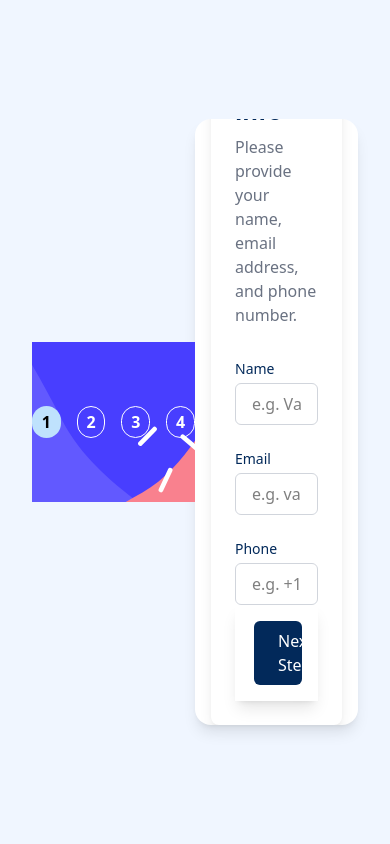
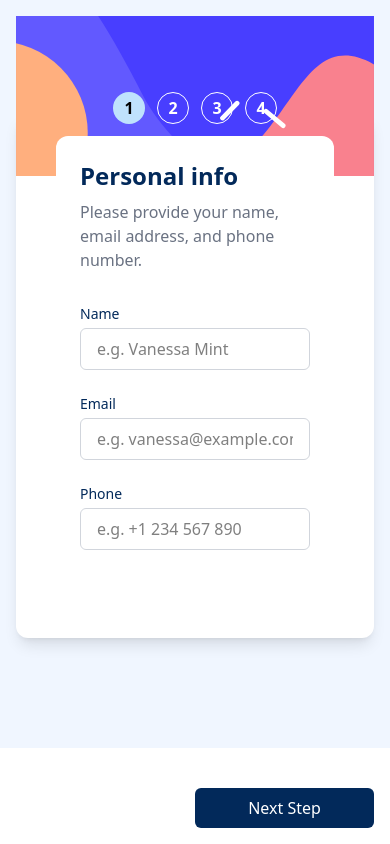
Before and after one commit to thamkhatri/MultiForm, a React (Vite) app: page / in a window 390 px wide. Built offline with nearby package versions, Linux system fonts and the light colour scheme.

Commit message:
final touch

```diff
--- a/src/Components/Stepone.jsx
+++ b/src/Components/Stepone.jsx
@@ -115,7 +115,9 @@ export default function MultiStepForm() {
 
 
   return (
-    <div className="min-h-screen bg-[#f0f6ff] flex items-center justify-center p-8">
+<div className="min-h-screen bg-[#f0f6ff] flex flex-col sm:flex-row items-center sm:items-center justify-start sm:justify-center p-4 sm:p-0">
+
+
       {/* Mobile Steps Bar */}
       <div className="relative w-full sm:hidden">
         <img
@@ -123,7 +125,9 @@ export default function MultiStepForm() {
           alt="Sidebar"
           className="w-full h-40 object-cover"
         />
-        <div className="absolute inset-0 flex justify-center items-center gap-4 z-10">
+        <div className="absolute inset-0 flex justify-center items-center gap-3 pt-6">
+
+
           {["1", "2", "3", "4"].map((n, i) => (
             <div
               key={i}
@@ -137,11 +141,9 @@ export default function MultiStepForm() {
         </div>
       </div>
 
-      <div className="bg-white h-auto p-0 sm:p-6 rounded-2xl shadow-lg flex flex-col sm:flex-row w-full max-w-5xl overflow-hidden">
+      <div className="bg-white h-auto p-6 sm:p-6 rounded-xl shadow-lg flex flex-col sm:flex-row w-full max-w-5xl overflow-hidden mt-[-4rem] sm:mt-0">
+
         {/* Sidebar */}
-
-
-
         <div className="hidden sm:block relative w-64 flex-shrink-0 text-white rounded-l-2xl overflow-hidden">
 
           {/* Mobile background image */}
@@ -150,7 +152,6 @@ export default function MultiStepForm() {
             alt="Sidebar"
             className="sm:hidden w-full h-40 object-cover"
           />
-
           {/* Desktop background image */}
           <img
             src="/images/bg-sidebar-desktop.svg"
@@ -158,9 +159,7 @@ export default function MultiStepForm() {
             className="hidden sm:block absolute inset-0 object-cover"
           />
 
-          <div className="absolute top-0 left-0 w-full h-full flex sm:block justify-center sm:justify-start items-center sm:items-start p-4 sm:p-10 z-10">
-
-
+          <div className="absolute top-0 left-0 w-full h-full flex space-y-6 sm:block justify-center sm:justify-start items-center sm:items-start p-4 sm:p-10 z-10">
             {["YOUR INFO", "SELECT PLAN", "ADD-ONS", "SUMMARY"].map((label, i) => (
               <div key={i} className="flex items-center space-x-4">
                 <div onClick={() => handleStepClick(i + 1)}
@@ -178,20 +177,15 @@ export default function MultiStepForm() {
         </div>
 
         {/* Form Content */}
-<div className="w-full px-4 -mt-20 sm:mt-0 sm:flex-[2] sm:p-10">
-
-
-          <div className="bg-white rounded-lg shadow-lg p-6 sm:rounded-none sm:shadow-none sm:p-0">
-
-
-
+        <div className="relative z-10 w-full px-4 pt-0 sm:pt-0 sm:flex-[2] sm:p-10">
+          <div className="bg-white rounded-xl shadow-none p-6 sm:rounded-none sm:shadow-none p-0 sm:p-0">
             {!confirmed && (<>
               {step === 1 && (
                 <>
                   <h1 className="text-2xl font-bold text-[#02295a] mb-2">Personal info</h1>
                   <p className="text-gray-500 mb-8">Please provide your name, email address, and phone number.</p>
 
-                  <div className="space-y-6">
+                  <div className="space-y-6 pb-10">
                     <div>
                       <label className="block text-sm font-medium text-[#02295a] mb-1">Name</label>
                       <input
@@ -268,9 +262,6 @@ export default function MultiStepForm() {
                       );
                     })}
                   </div>
-
-
-
 
                   {/* Billing Toggle */}
                   <div className="mt-8 flex justify-center items-center gap-4 bg-[#f8f9ff] py-3 rounded-md">
@@ -400,7 +391,8 @@ export default function MultiStepForm() {
 
               {/* Navigation Buttons */}
               {/* Navigation Buttons */}
-              <div className="w-full bg-white p-4 flex justify-between gap-4 shadow-lg sm:static sm:bg-transparent sm:p-0 sm:shadow-none">
+              <div className="w-full fixed bottom-0 left-0 bg-white p-4 flex justify-between gap-4 pt-10 sm:static sm:bg-transparent sm:p-0 sm:shadow-none">
+
                 {step > 1 && (
                   <button
                     onClick={handleBack}
@@ -411,7 +403,7 @@ export default function MultiStepForm() {
                 )}
                 <button
                   onClick={handleNext}
-                  className="w-1/2 sm:w-auto ml-auto bg-[#02295a] hover:bg-[#1c3d7a] text-white px-6 py-2 rounded-md"
+                  className="w-1/2 sm:w-auto  ml-auto bg-[#02295a] hover:bg-[#1c3d7a] text-white px-6 py-2 rounded-md"
                 >
                   {step === 4 ? "Confirm" : "Next Step"}
                 </button>
```
Lines whose indentation alone changed are shown as unchanged.
